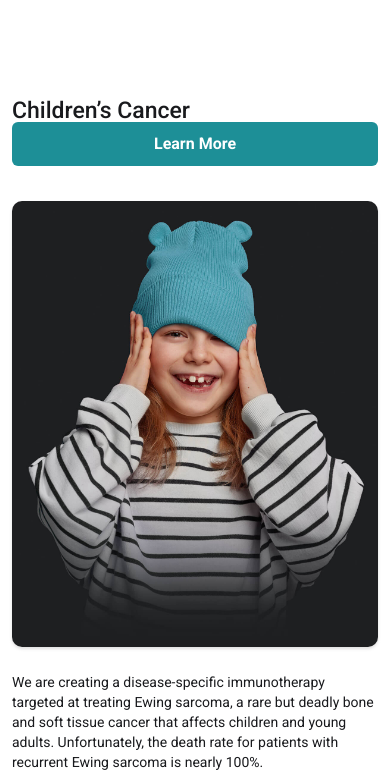
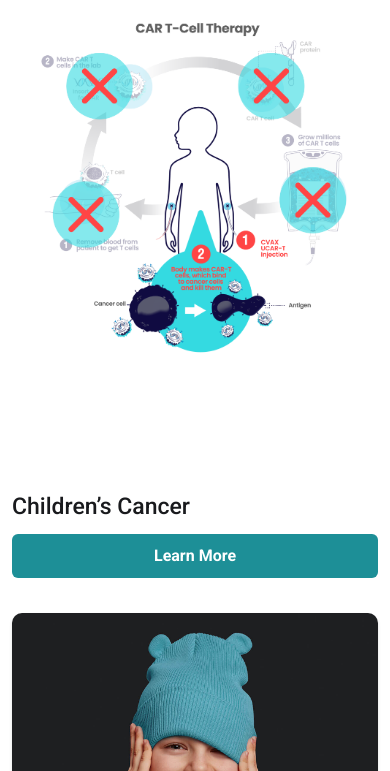
Before and after one commit to aasimdev/cancervax, a PHP site: page /cancervax/investors in a window 390 px wide. Shown: the part 5729-6500 px from the top of the page. Run offline with PHP 8.4, Linux system fonts and the light colour scheme; some libraries are stand-ins or nearby versions; some web fonts are replaced.

Commit message:
updated investor

```diff
--- a/assets/scss/views/_offering.scss
+++ b/assets/scss/views/_offering.scss
@@ -1331,4 +1331,7 @@
   .prob-video i {
     font-size: 64px;
   }
+  .learnMore{
+    margin-top: 16px;
+  }
 }
--- a/investors.php
+++ b/investors.php
@@ -162,9 +162,8 @@ include "header.php";
 
                                 <p>Our Universal Cancer Vaccine platform and our UCAR-T Cell platform can be used separately, however, when used together, we believe that we can kill cancer cells with extreme precision using the body’s immune system at very low costs. Our Universal Cancer Vaccine platform detects and marks a unique target our UCAR-T Cell platform makes T-cells that attack that target.</p>
                             </div>
-                            <div class="pipeline-virus-left">
-                                <img src="assets/img/pipeline-virus-left.jpg" alt="hero" class="img-fluid">
-                                <img src="assets/img/pipeline-virus-right.jpg" alt="hero" class="img-fluid">
+                            <div class="pipeline-virus-left mt-4">
+                                <img src="assets/img/pipeline-virus-left.png" alt="hero" class="img-fluid">
                             </div>
 
 
```
Also changed, not shown: assets/css/style.min.css, assets/img/pipeline-virus-left.png (added), 1 other file.
